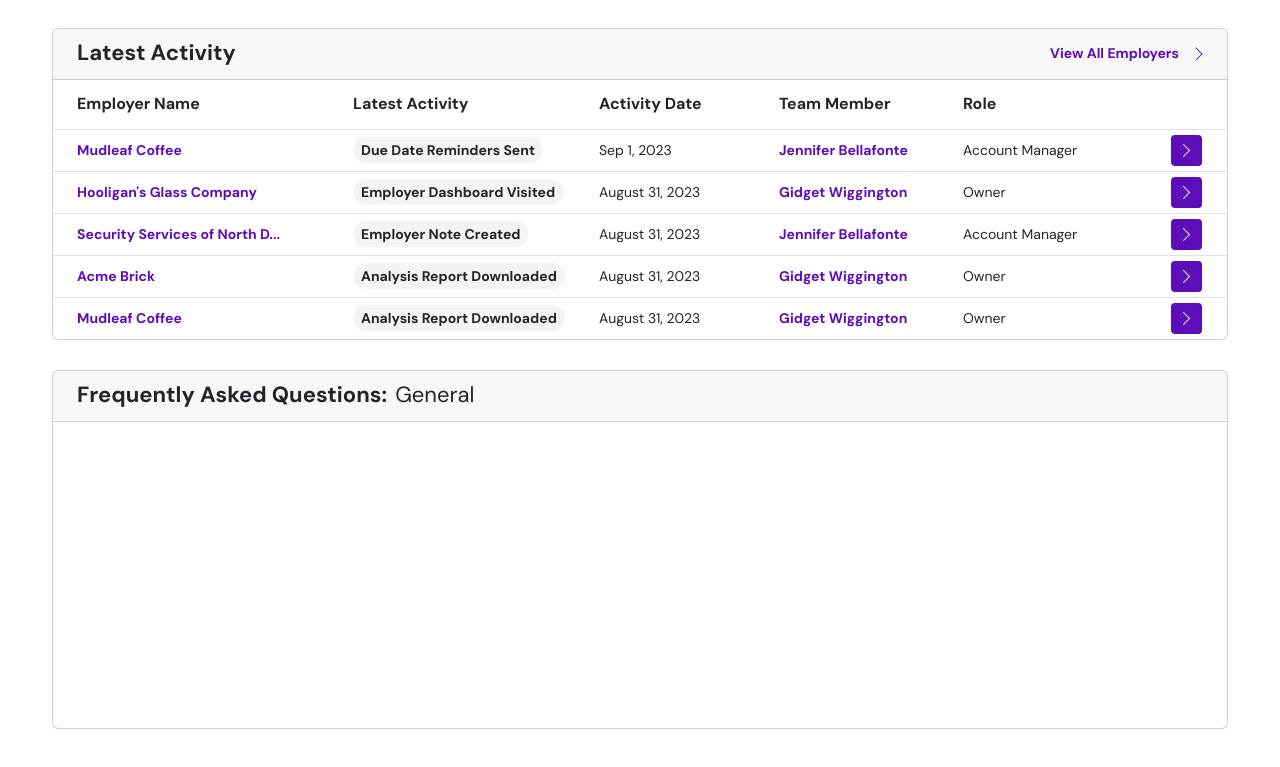
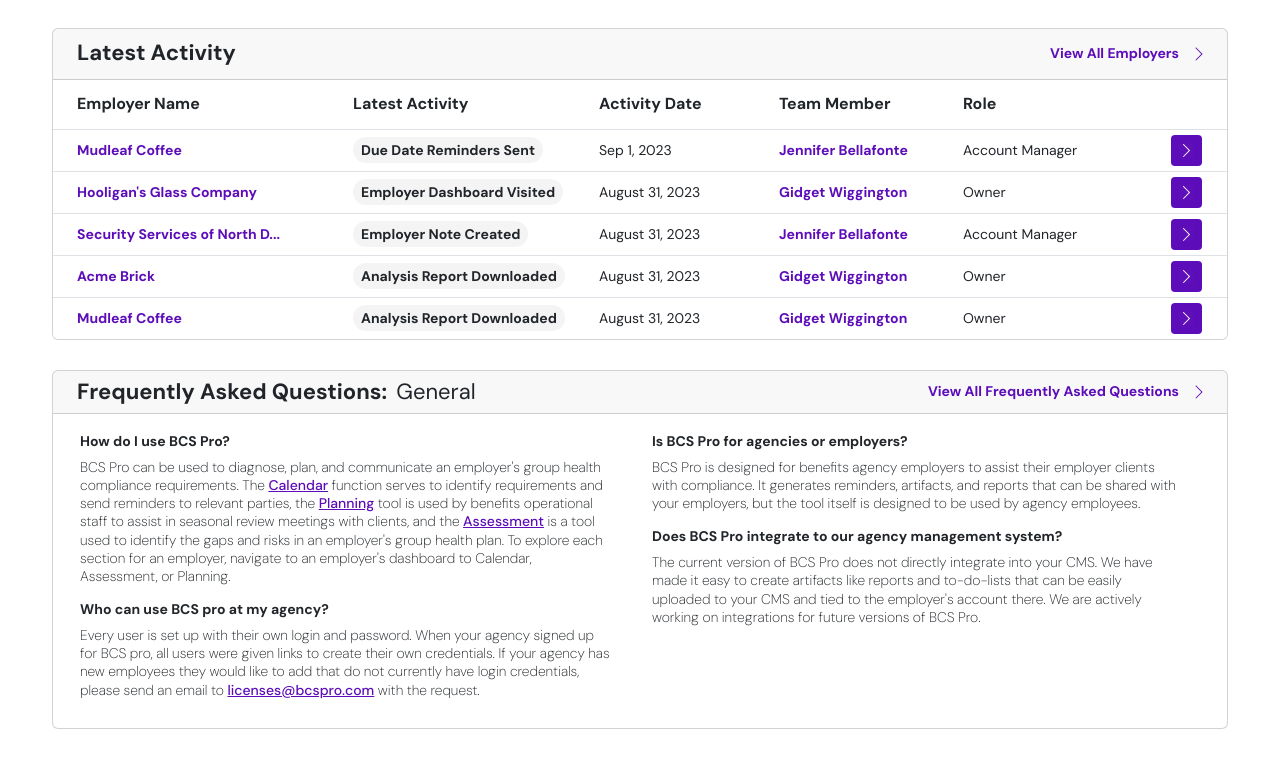
Before and after one commit to camiloalvarezm/bcspro-test, a Vue app: page / in a window 1280 px wide. Shown: the part 379-1146 px from the top of the page. Built offline with nearby package versions, Linux system fonts and the light colour scheme.

Commit message:
Add frequently asked questions

```diff
--- a/src/components/Dashboard.vue
+++ b/src/components/Dashboard.vue
@@ -167,10 +167,91 @@
     </div>
 
     <div class="card asked-questions">
-      <h5 class="card-header title d-flex align-items-center px-4">
-        Frequently Asked Questions: <span class="label">General</span>
-      </h5>
-      <div class="card-body"></div>
+      <div
+        class="card-header forzando d-flex justify-content-between align-items-center px-4"
+      >
+        <h5 class="title m-0">
+          Frequently Asked Questions: <span class="label">General</span>
+        </h5>
+        <a class="link m-0 d-flex align-items-center pointer">
+          View All Frequently Asked Questions
+          <img
+            class="ms-3"
+            src="../assets/right-arrow.svg"
+            alt="right-arrow-icon"
+          />
+        </a>
+      </div>
+      <div class="card-body p-0 d-flex flex-row">
+        <div class="section-1">
+          <section>
+            <header>
+              <h4>How do I use BCS Pro?</h4>
+            </header>
+            <article>
+              <p>
+                BCS Pro can be used to diagnose, plan, and communicate an
+                employer's group health compliance requirements. The
+                <span>Calendar</span>
+                function serves to identify requirements and send reminders to
+                relevant parties, the <span>Planning</span> tool is used by
+                benefits operational staff to assist in seasonal review meetings
+                with clients, and the <span>Assessment</span> is a tool used to
+                identify the gaps and risks in an employer's group health plan.
+                To explore each section for an employer, navigate to an
+                employer's dashboard to Calendar, Assessment, or Planning.
+              </p>
+            </article>
+          </section>
+
+          <section style="padding-top: 0">
+            <header>
+              <h4>Who can use BCS pro at my agency?</h4>
+            </header>
+            <article>
+              <p>
+                Every user is set up with their own login and password. When
+                your agency signed up for BCS pro, all users were given links to
+                create their own credentials. If your agency has new employees
+                they would like to add that do not currently have login
+                credentials, please send an email to
+                <span>licenses@bcspro.com</span> with the request.
+              </p>
+            </article>
+          </section>
+        </div>
+
+        <div class="section-2">
+          <section>
+            <header>
+              <h4>Is BCS Pro for agencies or employers?</h4>
+            </header>
+            <article>
+              <p>
+                BCS Pro is designed for benefits agency employers to assist
+                their employer clients with compliance. It generates reminders,
+                artifacts, and reports that can be shared with your employers,
+                but the tool itself is designed to be used by agency employees.
+              </p>
+            </article>
+          </section>
+
+          <section>
+            <header>
+              <h4>Does BCS Pro integrate to our agency management system?</h4>
+            </header>
+            <article>
+              <p>
+                The current version of BCS Pro does not directly integrate into
+                your CMS. We have made it easy to create artifacts like reports
+                and to-do-lists that can be easily uploaded to your CMS and tied
+                to the employer's account there. We are actively working on
+                integrations for future versions of BCS Pro.
+              </p>
+            </article>
+          </section>
+        </div>
+      </div>
     </div>
   </div>
 </template>
@@ -196,7 +277,7 @@
 span.label {
   font-size: $font-size-label;
   font-weight: $font-weight-label;
-  margin-left: 8px;
+  margin-left: 4px;
 }
 
 .card-header {
@@ -324,5 +405,41 @@
   width: 1176px;
   height: 359px;
   margin-bottom: 40px;
+
+  .section-1 {
+    padding: 19px 41px 23px 27px;
+  }
+
+  .section-2 {
+    padding-top: 19px;
+    padding-right: 46px;
+  }
+
+  section {
+    width: 531px;
+    box-sizing: content-box;
+
+    header {
+      h4 {
+        font-size: 14px;
+        font-weight: $font-weight-title;
+      }
+    }
+
+    article {
+      p {
+        font-size: 14px;
+        font-weight: 250;
+        line-height: 18.2px;
+
+        span {
+          color: $custom-text-color-purple;
+          font-weight: $font-weight-greeting;
+          text-decoration: underline;
+          cursor: pointer;
+        }
+      }
+    }
+  }
 }
 </style>
--- a/src/components/Header.vue
+++ b/src/components/Header.vue
@@ -5,7 +5,7 @@
     <div class="d-flex flex-row justify-content-between w-100">
       <div class="d-flex flex-row align-items-center">
         <img class="logo" src="../assets/logo.svg" alt="logo-img" />
-        <ul class="d-none d-md-flex m-0 p-0 h-100 d-flex align-items-center text-white">
+        <ul class="m-0 p-0 h-100 d-flex align-items-center text-white">
           <li class="list-inline-item d-flex align-items-center active">
             Home
           </li>
```
